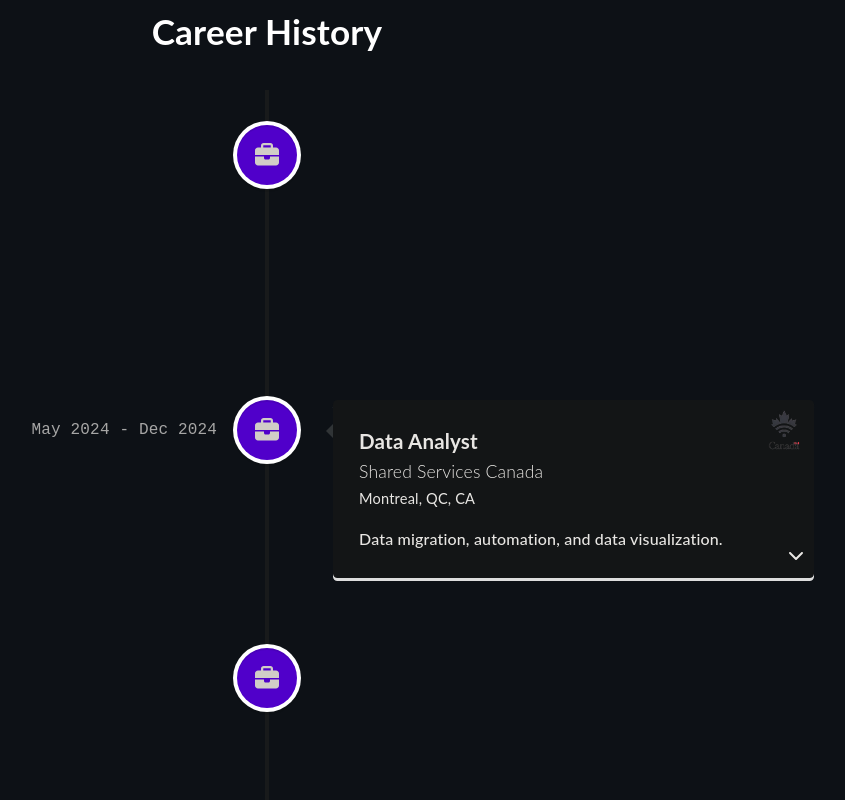
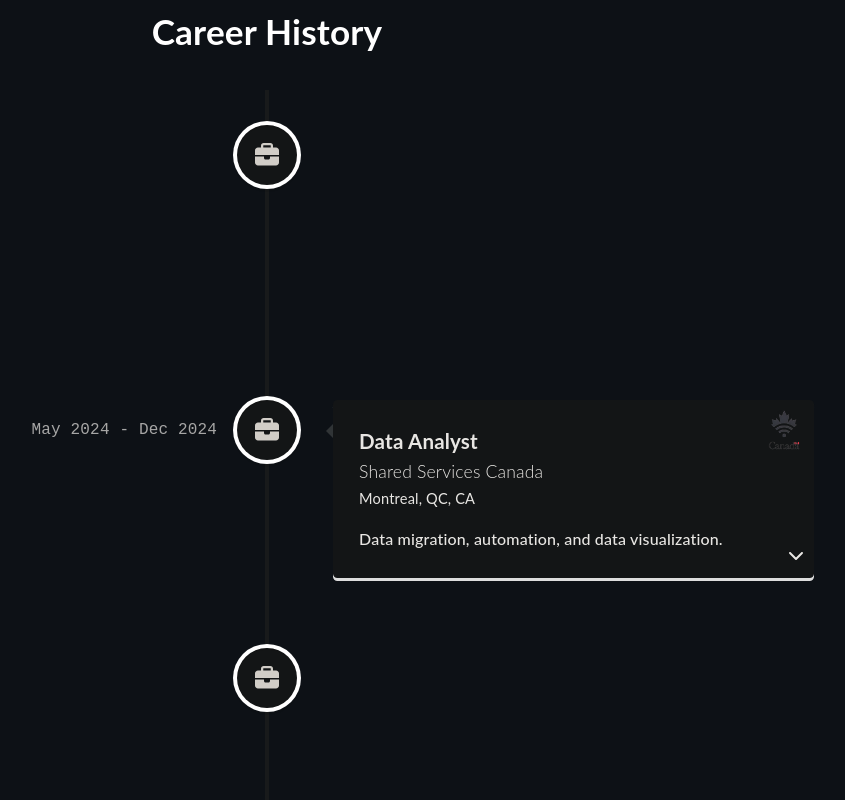
Before and after one commit to AbeKing13/my-portfolio, a React (Create React App) app: page / in a window 1280 px wide. Shown: the part 1720-2520 px from the top of the page, without its empty margins (373-1218 px from the left). Built offline with nearby package versions, Linux system fonts and the light colour scheme.

Commit message:
Issue #9: Finished in changing colors for the expertise

```diff
--- a/src/assets/styles/Timeline.scss
+++ b/src/assets/styles/Timeline.scss
@@ -17,9 +17,8 @@
 
   .vertical-timeline-element-icon {
     color: #d1cdc7 !important;
-    // outline-width: 15px;
-    // outline-color: #181a1b;
-    // outline-style: bold;
+    transition: transform 0.5s ease;
+    background-color: #131516 !important;
   }
 
   .vertical-timeline-element-content-arrow {
@@ -34,6 +33,13 @@
     color: rgb(232, 230, 227) !important;
   }
 }
+
+.vertical-timeline-element-icon {
+  color: #131516 !important;
+  transition: transform 0.5s ease;
+  background-color: rgb(240, 240, 240) !important;
+}
+
 
 /* Items container styling */
 .items-container {
@@ -76,12 +82,6 @@
 
   .vertical-timeline-element-content-arrow {
     border-right: 7px solid white;
-  }
-
-  .vertical-timeline-element-icon {
-    background: #5000ca;
-    color: rgb(39, 40, 34);
-    transition: transform 0.5s ease;
   }
 
   &:hover .vertical-timeline-element-content,
--- a/src/components/Timeline/TimelineItem.tsx
+++ b/src/components/Timeline/TimelineItem.tsx
@@ -52,7 +52,7 @@ function TimelineItem(
       contentStyle={{ background: "white", color: "rgb(39, 40, 34)" }}
       contentArrowStyle={{ borderRight: "7px solid white" }}
       date={date}
-      iconStyle={{ background: "#5000ca", color: "rgb(39, 40, 34)" }}
+      iconStyle={{ background: "#131516", color: "rgb(39, 40, 34)" }}
       icon={icon}
     >
       <div
```
Also changed, not shown: src/assets/styles/Expertise.scss (+12 -2 lines).
